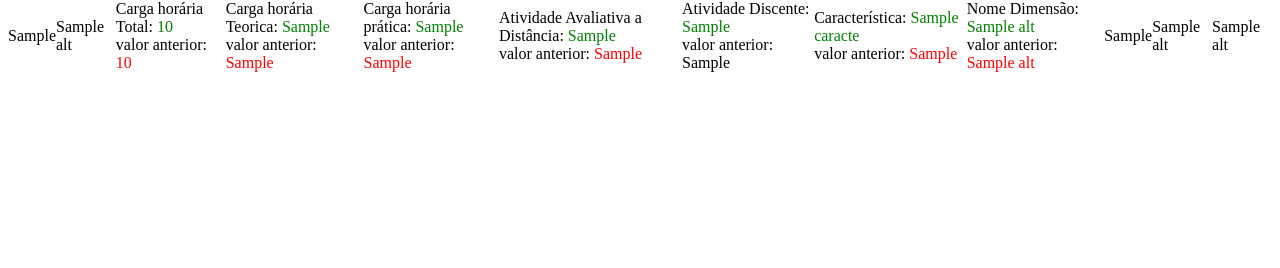
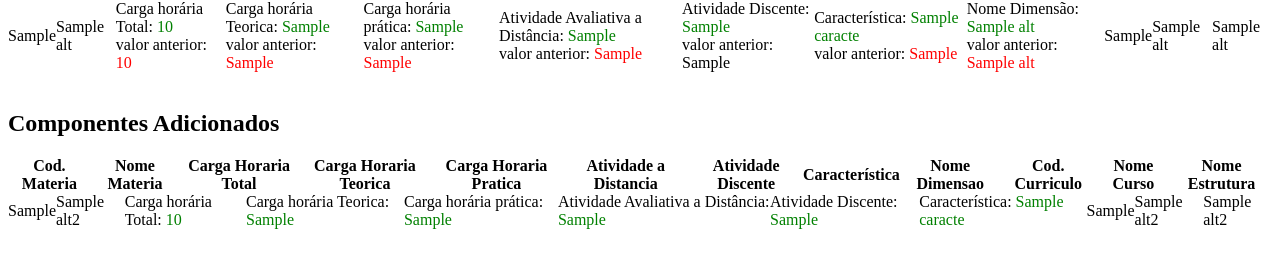
Before and after one commit to caducode/feevascomp, a Flask app: template templates/index.html in a window 1280 px wide. Shown: the part 91-359 px from the top of the page. Run offline with Flask 2, Linux system fonts and the light colour scheme; the template is opened without the code that fills it: most values are stand-ins (such as "Sample title", 1, 10 or a date in 2020); lists and menus that the app fills with data are empty; some libraries are stand-ins or nearby versions.

Commit message:
Adicinando alteração para listar componentes adicionados

```diff
--- a/app.py
+++ b/app.py
@@ -19,7 +19,7 @@ def hello_world():
     print("entrou metodo compara")
     lista = compara_arquivos()
     print("executou metodo de comparação")
-    return render_template('index.html', css_path = css_file, lista_update= lista)
+    return render_template('index.html', css_path = css_file, lista_update= lista[0], lista_novos= lista[1])
 
 
 def compara_arquivos():
@@ -55,11 +55,27 @@ def compara_arquivos():
         nome_dimensao=""
         nome_dimensao_old=""
 
+    class LinhaAdd:
+        cod_curriculo=""
+        nome_curso=""
+        nome_estrutura=""
+        cod_materia=""
+        nome_comp=""
+        ch_total=""
+        ch_teorica=""
+        ch_pratica=""
+        atividade_dist=""
+        atividade_disc=""
+        caracte=""
+        nome_dimensao=""
+
 
     antigaListagem = df2[['CodCurriculo', 'NomeCurso', 'NomeEstrutura', 'CodMateriaSiae', 'NomeMateria', 'CHTOTAL', 'CHTeorica', 'CHPratica', 'Atividade à distância', 'Atividade Discente', 'Caracteristica', 'NomeDimensao' ]]
     novaListagem =  df[['CodCurriculo', 'NomeCurso', 'NomeEstrutura', 'CodMateriaSiae', 'NomeMateria', 'CHTOTAL', 'CHTeorica', 'CHPratica', 'Atividade à distância', 'Atividade Discente', 'Caracteristica', 'NomeDimensao' ]]
     contador=0
     data=[]
+    data2=[]
+    finalList = []
     for row in novaListagem.itertuples():
         for row2 in antigaListagem.itertuples():
             if((row.CodMateriaSiae == row2.CodMateriaSiae) & (row.NomeCurso == row2.NomeCurso) & (row.CodCurriculo == row2.CodCurriculo) ):
@@ -95,7 +111,30 @@ def compara_arquivos():
                         objrow.caracte_old = row2.Caracteristica
 
                     data.append(objrow)
-    return data
+    finalList.append(data)
+
+    #verifica novas disciplinas:
+    for row3 in novaListagem.itertuples():
+        if(row3.CodMateriaSiae not in list(antigaListagem['CodMateriaSiae'])):
+            objrow2 = LinhaAdd()
+            objrow2.cod_curriculo= row3.CodCurriculo
+            objrow2.nome_curso= row3.NomeCurso
+            objrow2.nome_estrutura = row3.NomeEstrutura
+            objrow2.cod_materia = row3.CodMateriaSiae
+            objrow2.nome_comp = row3.NomeMateria
+            objrow2.ch_total =   row3.CHTOTAL
+            objrow2.ch_teorica =   row3.CHTeorica
+            objrow2.ch_pratica =  row3.CHPratica
+            objrow2.atividade_dist =  row3._9
+            objrow2.atividade_disc = row3._10
+            objrow2.nome_dimensao =  row3.NomeDimensao
+            objrow2.caracte = row3.Caracteristica
+            data2.append(objrow2)
+    finalList.append(data2)
+
+
+
+    return finalList
 
 
 
--- a/templates/index.html
+++ b/templates/index.html
@@ -105,11 +105,10 @@
             </div>
           </section>
           <br>
-          <!--
-          <section> -->
+
+          <section>
             <!--for demo wrap-->
-            <!--
-            <h1>Componentes Novos Adicionados</h1>
+            <h1>Componentes Adicionados</h1>
             <div class="tbl-header">
               <table cellpadding="0" cellspacing="0" border="0">
                 <thead>
@@ -117,19 +116,16 @@
                     <th>Cod. Materia</th>
                     <th>Nome Materia</th>
                     <th>Carga Horaria Total</th>
-                    <th>Carga Horaria Total - Atualizada</th>
-                    <th>Carga Horaria </th>
-                    <th>Carga Horaria Teorica - Atualizada</th>
+                    <th>Carga Horaria Teorica</th>
                     <th>Carga Horaria Pratica</th>
-                    <th>Carga Horaria Pratica - Atualizada</th>
                     <th>Atividade a Distancia</th>
-                    <th>Atividade a Distancia - Atualizada</th>
                     <th>Atividade Discente</th>
-                    <th>Atividade Discente - Atualizada</th>
                     <th>Característica</th>
-                    <th>Característica - Atualizada</th>
                     <th>Nome Dimensao</th>
-                    <th>Nome Dimensao - Atualizada</th>
+                    <th>Cod. Curriculo</th>
+                    <th>Nome Curso</th>
+                    <th>Nome Estrutura</th>
+
 
 
 
@@ -140,87 +136,61 @@
             <div class="tbl-content">
               <table cellpadding="0" cellspacing="0" border="0">
                 <tbody>
-                {% for alt in lista_novas %}
+                {% for alt2 in lista_novos %}
                   <tr>
-                    <td>{{alt['materia']}}</td>
-                    <td>{{alt['Nome Materia']}}</td>
-                    {% if "Carga Horaria Total" in alt %}
-                        <td>{{alt['Carga Horaria Total']}}</td>
+                    <td>{{alt2.cod_materia}}</td>
+                    <td>{{alt2.nome_comp}}</td>
+                    {%if alt2.ch_total  %}
+                        <td>Carga horária Total: <span class="green">{{alt2.ch_total}}</span>
+                        </td>
+                    {% else %}
+                        <td>   </td>
+                    {%endif %}
+                    {% if alt2.ch_teorica %}
+                        <td>Carga horária Teorica: <span class="green">{{alt2.ch_teorica}}</span>
+                        </td>
+                    {% else %}
+                        <td>   </td>
+                    {% endif %}
+                    {% if alt2.ch_pratica %}
+                    <td> Carga horária prática: <span class="green">{{alt2.ch_pratica}} </span>
+                    </td>
+                    {%else %}
+                        <td>  </td>
+                    {% endif %}
+                    {% if alt2.atividade_dist %}
+                        <td> Atividade Avaliativa a Distância: <span class="green"> {{alt2.atividade_dist}} </span>
+                        </td>
+                    {% else %}
+                        <td>   </td>
+                    {% endif %}
+                    {% if alt2.atividade_disc %}
+                        <td>Atividade Discente: <span class="green">{{alt2.atividade_disc}}</span>
+                        </td>
+                    {% else %}
+                        <td>    </td>
+                    {% endif %}
+                    {%if alt2.caracte %}
+                        <td> Característica: <span class="green">{{alt2.caracte}} </span>
+                        </td>
+                    {%else %}
+                        <td>    </td>
+                    {%endif %}
+                    {%if alt2.nome2_dimensao %}
+                    <td> Nome Dimensão: <span class="green"> {{alt2.nome_dimensao}} </span>
+                    </td>
                     {% else %}
                         <td>     </td>
                     {% endif %}
-                    {% if "Carga Horaria Total - Atualizada" in alt %}
-                        <td>{{alt['Carga Horaria Total - Atualizada']}}</td>
-                    {% else %}
-                        <td>     </td>
-                    {% endif %}
-                    {% if "Carga Horaria Teorica" in alt %}
-                        <td>{{alt['Carga Horaria Teorica']}}</td>
-                    {% else %}
-                        <td>     </td>
-                    {% endif %}
-                    {% if "Carga Horaria Teorica - Atualizada" in alt %}
-                        <td>{{alt['Carga Horaria Teorica - Atualizada']}}</td>
-                    {% else %}
-                        <td>     </td>
-                    {% endif %}
-                    {% if "Carga Horaria Pratica" in alt %}
-                        <td>{{alt['Carga Horaria Pratica']}}</td>
-                    {% else %}
-                        <td>     </td>
-                    {% endif %}
-                    {% if "Carga Horaria Pratica - Atualizada" in alt %}
-                        <td>{{alt['Carga Horaria Pratica - Atualizada']}}</td>
-                    {% else %}
-                        <td>     </td>
-                    {% endif %}
-                    {% if "Atividade a Distancia" in alt %}
-                        <td>{{alt['Atividade a Distancia']}}</td>
-                    {% else %}
-                        <td>     </td>
-                    {% endif %}
-                    {% if "Atividade a Distancia - Atualizada" in alt %}
-                        <td>{{alt['Atividade a Distancia - Atualizada']}}</td>
-                    {% else %}
-                        <td>     </td>
-                    {% endif %}
-                    {% if "Atividade Discente" in alt %}
-                        <td>{{alt['Atividade Discente']}}</td>
-                    {% else %}
-                        <td>     </td>
-                    {% endif %}
-                    {% if "Atividade Discente - Atualizada" in alt %}
-                        <td>{{alt['Atividade Discente - Atualizada']}}</td>
-                    {% else %}
-                        <td>     </td>
-                    {% endif %}
-                    {% if "Caracteristica" in alt %}
-                        <td>{{alt['Caracteristica']}}</td>
-                    {% else %}
-                        <td>     </td>
-                    {% endif %}
-                    {% if "Caracteristica - Atualizada" in alt %}
-                        <td>{{alt['Caracteristica - Atualizada']}}</td>
-                    {% else %}
-                        <td>     </td>
-                    {% endif %}
-                    {% if "Nome Dimensao" in alt %}
-                        <td>{{alt['Nome Dimensao']}}</td>
-                    {% else %}
-                        <td>     </td>
-                    {% endif %}
-                    {% if "Nome Dimensao - Atualizada" in alt %}
-                        <td>{{alt['Nome Dimensao - Atualizada']}}</td>
-                    {% else %}
-                        <td>     </td>
-                    {% endif %}
-
+                    <td>{{alt2.cod_curriculo}}</td>
+                    <td>{{alt2.nome_curso}}</td>
+                    <td>{{alt2.nome_estrutura}}</td>
                   </tr>
                   {% endfor %}
                 </tbody>
               </table>
             </div>
           </section>
-        -->
+          <br>
     </body>
 </html>
```
